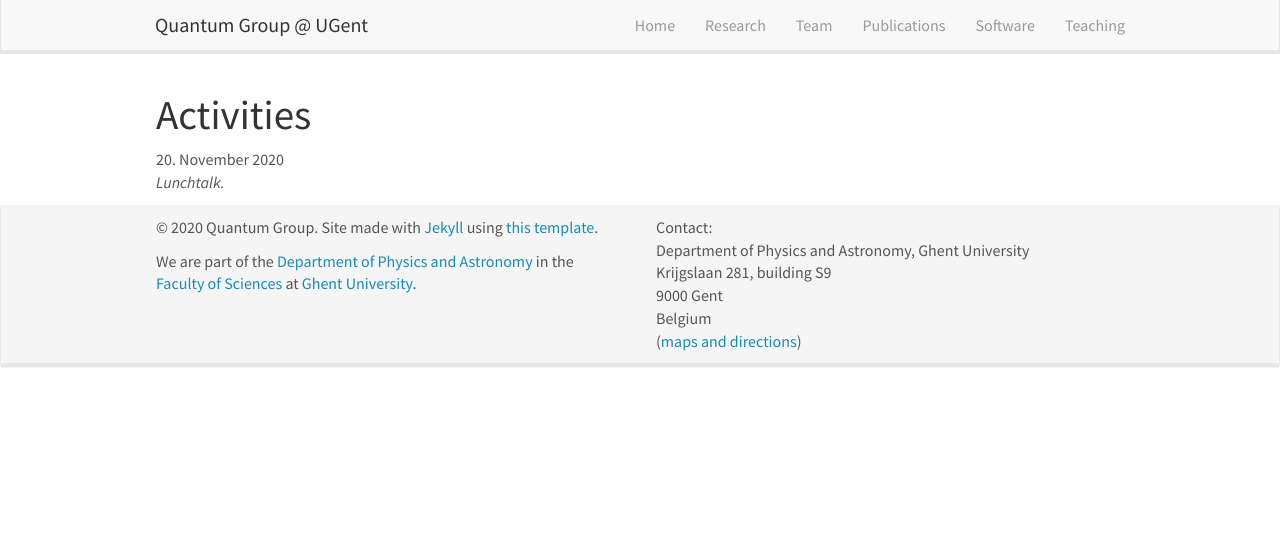
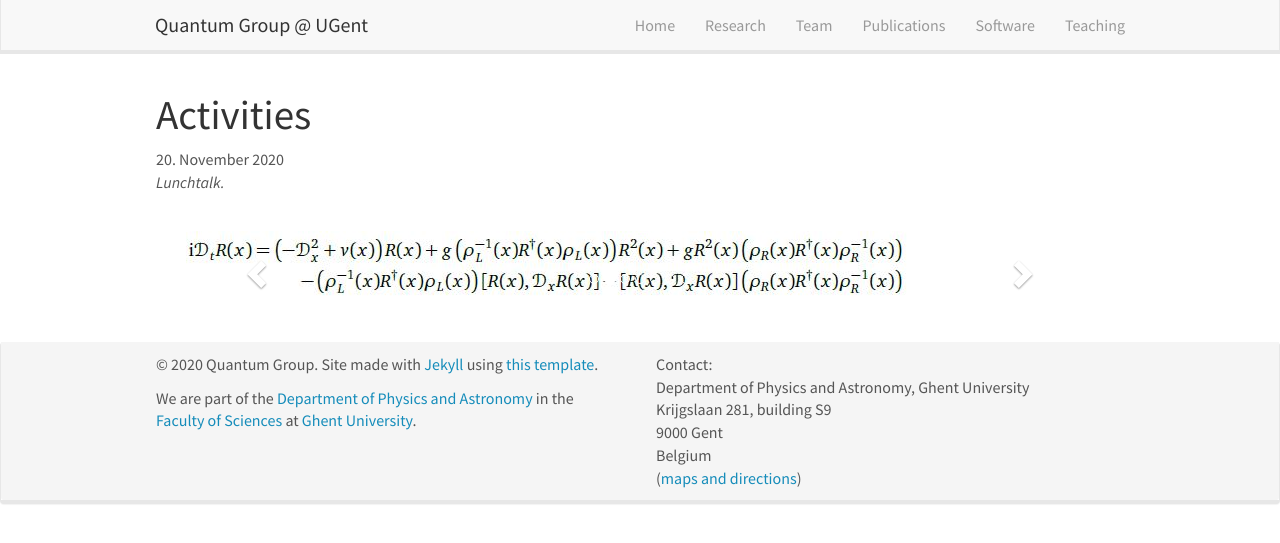
Before and after one commit to quantumghent/quantumghent.github.io, a Jekyll site: the page built from _pages/activities.md, in a window 1280 px wide and 1098 px high. Shown: the top 543 px of the window. Built offline with Jekyll 4.4.1, drawn with Linux system fonts in a browser that asks for light colours; nearby versions of some CDN libraries.

Commit message:
experiment a bit with carousel

```diff
--- a/_pages/activities.md
+++ b/_pages/activities.md
@@ -12,3 +12,48 @@ permalink: /activities.html
 <p>{{ activity.date }} <br>
 <em>{{ activity.headline }}</em></p>
 {% endfor %}
+
+
+<div markdown="0" id="carousel" class="carousel slide" data-ride="carousel" data-interval="5000" data-pause="hover" >
+    <!-- Menu -->
+    <ol class="carousel-indicators">
+        <li data-target="#carousel" data-slide-to="0" class="active"></li>
+        <li data-target="#carousel" data-slide-to="1"></li>
+        <li data-target="#carousel" data-slide-to="2"></li>
+        <li data-target="#carousel" data-slide-to="3"></li>
+        <li data-target="#carousel" data-slide-to="4"></li>
+        <li data-target="#carousel" data-slide-to="5"></li>
+        <li data-target="#carousel" data-slide-to="6"></li>
+    </ol>
+
+    <!-- Items -->
+    <div class="carousel-inner" markdown="0">
+
+        <div class="item active">
+            <img src="{{ site.url }}{{ site.baseurl }}/images/www1.JPG" layout="fixed-height" height="400" alt="Slide 1" />
+        </div>
+        <div class="item">
+            <img src="{{ site.url }}{{ site.baseurl }}/images/www2.JPG" layout="fixed-height" height="400" alt="Slide 2" />
+        </div>
+        <div class="item">
+            <img src="{{ site.url }}{{ site.baseurl }}/images/www3.JPG" layout="fixed-height" height="400" alt="Slide 3" />
+        </div>
+        <div class="item">
+            <img src="{{ site.url }}{{ site.baseurl }}/images/www4.JPG" layout="fixed-height" height="400" alt="Slide 4" />
+        </div>
+        <div class="item">
+            <img src="{{ site.url }}{{ site.baseurl }}/images/www5.JPG" layout="fixed-height" height="400" alt="Slide 5" />
+        </div>
+        <div class="item">
+            <img src="{{ site.url }}{{ site.baseurl }}/images/www6.JPG" layout="fixed-height" height="400" alt="Slide 6" />
+        </div>
+    </div>
+  <a class="left carousel-control" href="#carousel" role="button" data-slide="prev">
+    <span class="glyphicon glyphicon-chevron-left" aria-hidden="true"></span>
+    <span class="sr-only">Previous</span>
+  </a>
+  <a class="right carousel-control" href="#carousel" role="button" data-slide="next">
+    <span class="glyphicon glyphicon-chevron-right" aria-hidden="true"></span>
+    <span class="sr-only">Next</span>
+  </a>
+</div>
```
